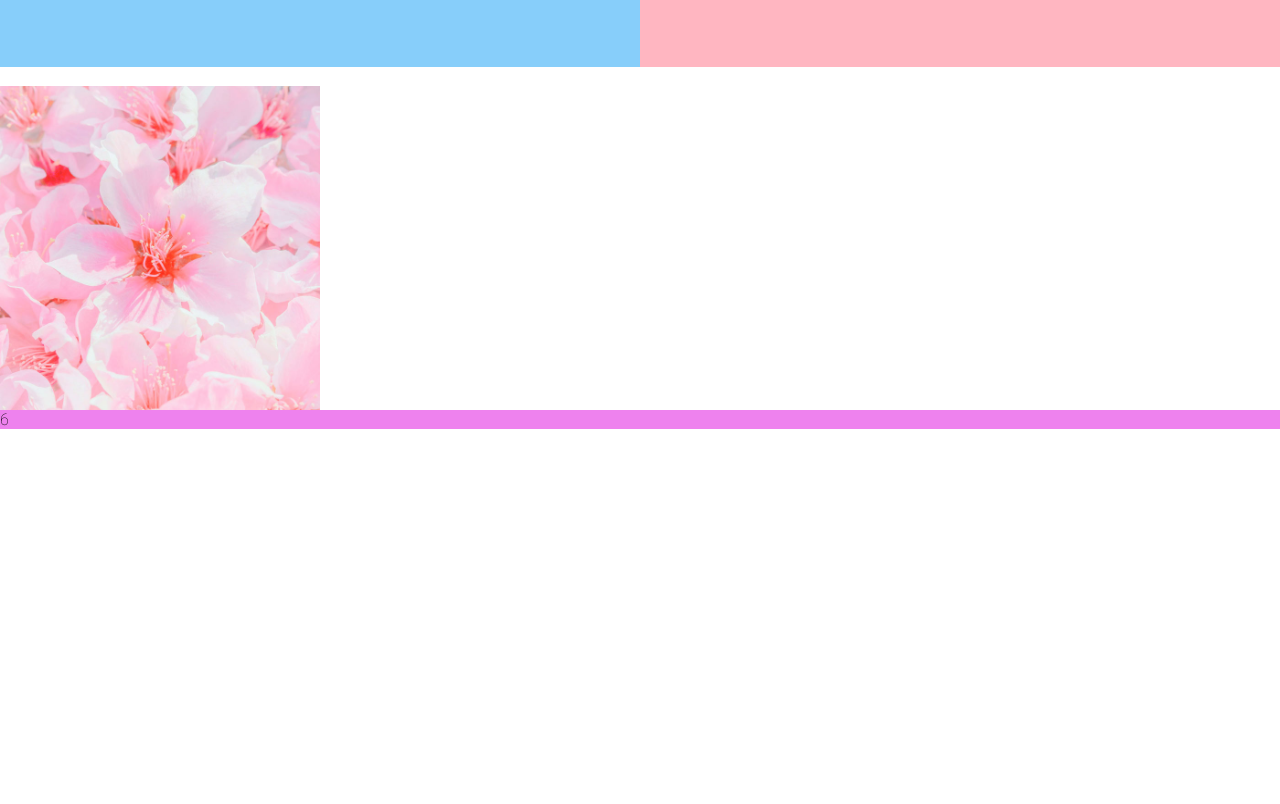
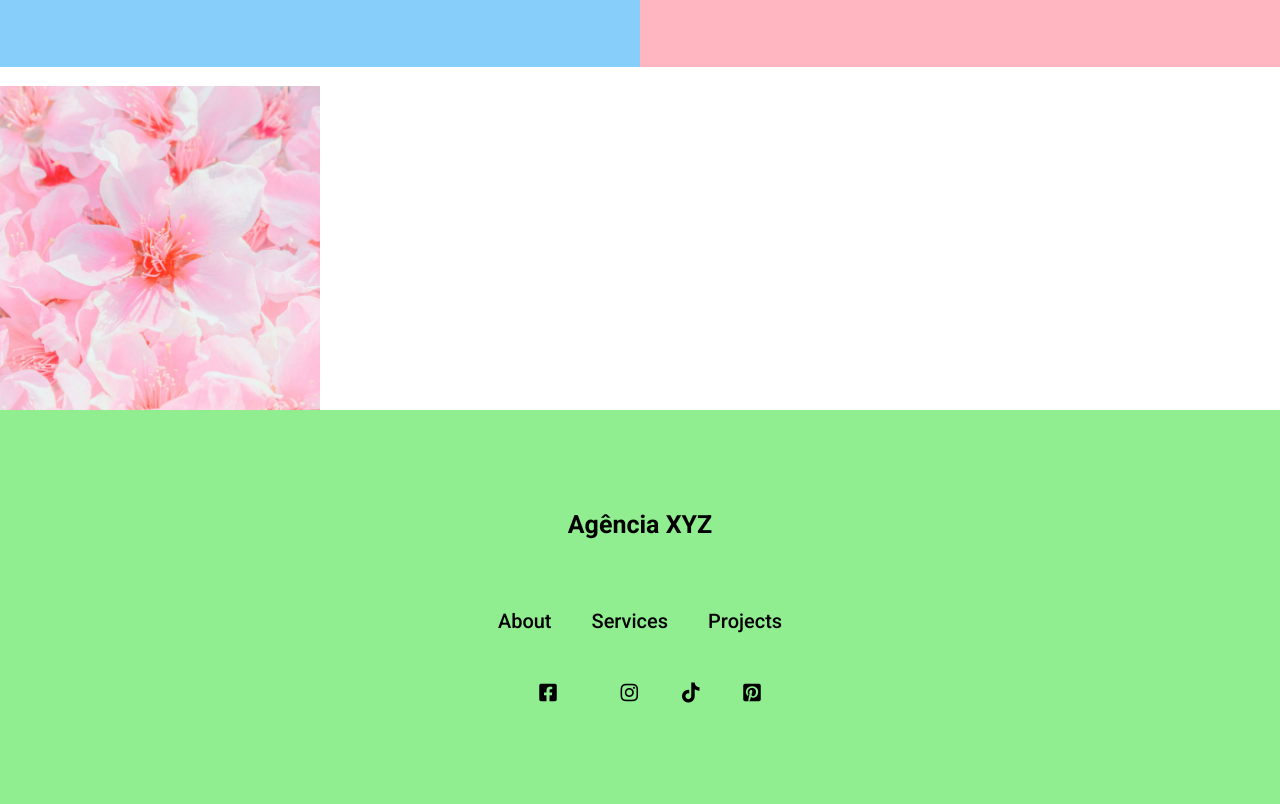
Before and after one commit to vmendesdev/landing-page-agencia, a plain HTML site: page index.html in a window 1280 px wide. Shown: the part 2237-3041 px from the top of the page. Before the commit the page ends 2666 px from the top, so only its background shows below. Drawn offline with Linux system fonts and the light colour scheme.

Commit message:
style: criando a seção do rodapé/footer

```diff
--- a/index.html
+++ b/index.html
@@ -45,11 +45,11 @@
       </div>
     </header>
 
-    <section class="hero">
+    <section class="hero" >
       <h2>We make cool things</h2>
     </section>
 
-    <section class="about">
+    <section class="about" id="about">
       <div class="item">
         <h3>Title</h3>
         <p>Lorem ipsum dolor sit amet consectetur adipisicing elit. Laboriosam vero molestiae nu
@@ -70,7 +70,7 @@
       </div>
     </section>
 
-    <section class="services">
+    <section class="services" id="services">
       <div class="service">
         <img src="./src/images/bolinha1.png" alt="bolinha 1">
         <div class="service-info">
@@ -93,7 +93,7 @@
       </section>
     </section>
 
-    <section class="projects">
+    <section class="projects" id="projects">
       <div class="projects">
         <a href="">
           <img src="./src/images/tomatoes.jpg" alt="tomatoes">
@@ -105,7 +105,7 @@
         </div>
         <div class="projects">
           <a href="">
-            <img src="./src/images/plants3.jpg" alt="plants">
+            <img src="./src/images/plants2.jpg" alt="plants">
           </a>
         </div>
         <div class="projects">
@@ -117,6 +117,31 @@
       </div>
     </section>
 
-    <footer class="footer">6</footer>
+    <footer class="footer" id="contact">
+        <h4>Agência XYZ</h4>
+        <nav>
+          <ul>
+            <li><a href="#about">About</a></li>
+            <li><a href="#services">Services</a></li>
+            <li><a href="#projects">Projects</a></li>
+          </ul>
+        </nav>
+
+      <div class="social">
+        <a href="">
+          <i class="fab fa-facebook-square"></i>
+        </a>
+        <a href=""></a>
+          <i class="fab fa-instagram"></i>
+        </a>
+        <a href=""></a>
+          <i class="fab fa-tiktok"></i>
+        </a>
+        <a href=""></a>
+          <i class="fab fa-pinterest-square"></i>
+        </a>
+      </div>
+
+    </footer>
   </body>
 </html>
--- a/src/css/style.css
+++ b/src/css/style.css
@@ -215,5 +215,51 @@ body{
 
 /* FOOTER */
 .footer{
-    grid-area: footer;background-color: violet;
+    grid-area: footer;
+    display: flex;
+    background-color: lightgreen;
+    flex-direction: column;
+    text-align: center;
+    padding: 100px 0;
 }
+
+.footer h4{
+    font-weight: 700;
+    font-size: 2.5rem;
+    margin-bottom: 20px;
+}
+
+.footer nav {
+    margin: 50px 0;
+}
+
+.footer nav ul{
+    display: flex;
+    justify-content: center;
+    max-width: 320px;
+    margin: 0 auto;
+}
+
+.footer nav ul li a{
+    font-weight: 500;
+    font-size: 2rem;
+    margin: 20px;
+    transition: 0.3s;
+}
+
+.footer nav ul li a:hover{
+    font-weight: 700;
+    color: #fff;
+}
+
+.footer .social i{
+    font-size: 2rem;
+}
+
+.footer .social a{
+    margin: 20px;
+}
+
+.footer .social a:hover{
+    color: #fff;
+}
```
